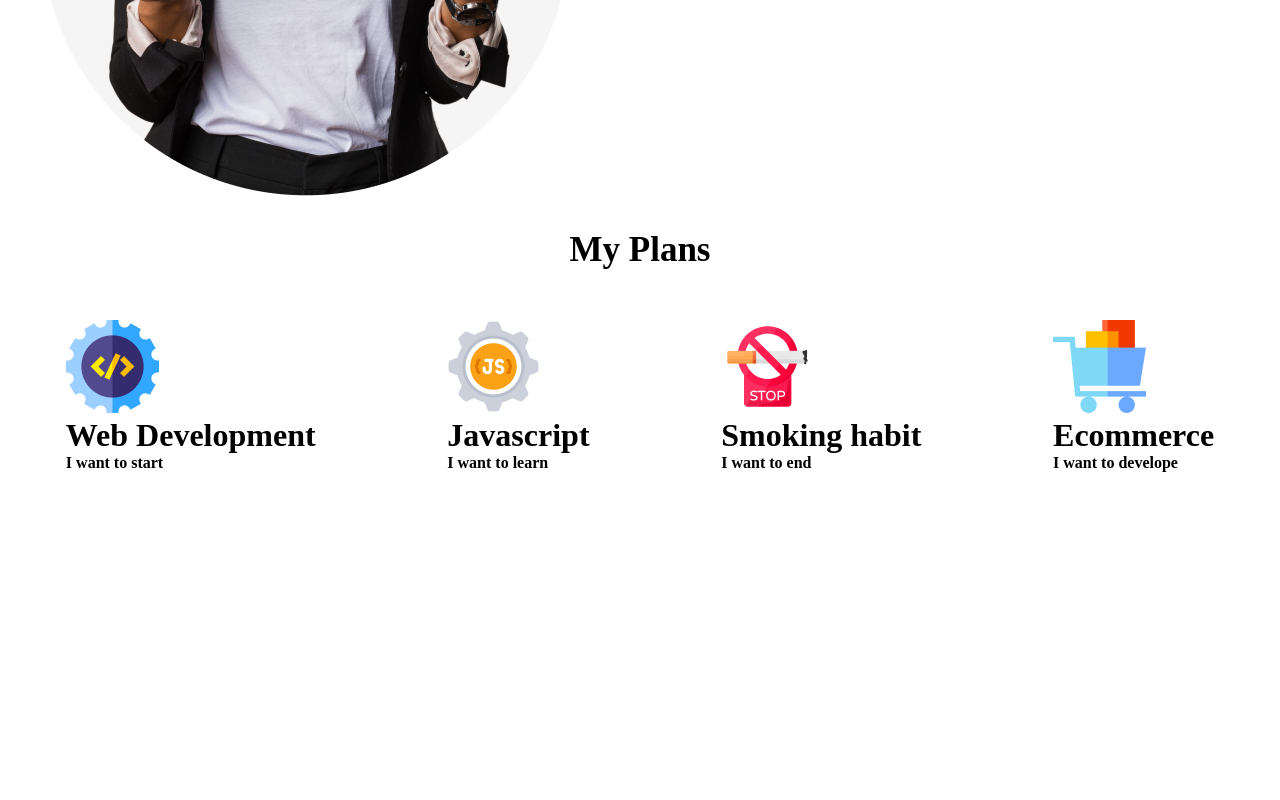
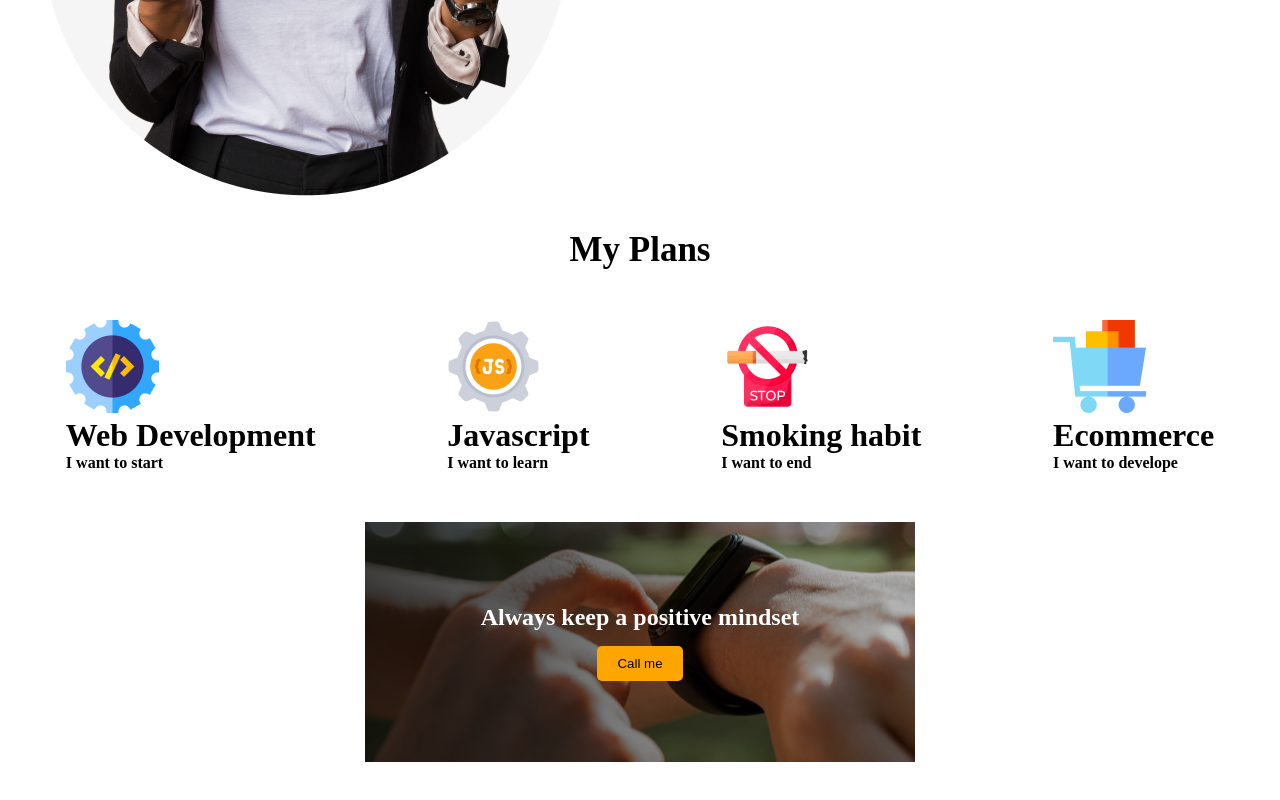
Before and after one commit to mariahashem/New-year-new-me, a plain HTML site: page index.html in a window 1280 px wide. Shown: the part 1341-2141 px from the top of the page. Before the commit the page ends 1813 px from the top, so only its background shows below. Drawn offline with Linux system fonts and the light colour scheme.

Commit message:
advertise section added

```diff
--- a/index.html
+++ b/index.html
@@ -69,6 +69,15 @@
 
             </div>
           </div>
+          <!--advertise section -->
+          <div class="advertiseContainer">
+            <div class="advertise">
+              <div class="advertiseContain">
+                <h2>Always keep a positive mindset</h2>
+              <button class="btn">Call me</button>
+              </div>
+            </div>
+          </div>
         </main>
 
 
--- a/style.css
+++ b/style.css
@@ -59,3 +59,27 @@ ul li{
     justify-content: space-around;
     margin-top: 50px;
 }
+.advertiseContainer{
+    display: block;
+    margin: auto;
+    width:550px ;
+    margin-top: 50px;
+}
+.advertise{
+    background-image: linear-gradient(to right,rgba(0,0,0,0.75),rgba(0,0,0,0.25)),url(./images/watch.png);
+    height: 30vh;
+    background-repeat: no-repeat;
+    background-position: center;
+    margin-bottom: 50px;
+    object-fit: cover;
+
+}
+.advertiseContain{
+    height:30vh ;
+    display: flex;
+    flex-direction: column;
+    justify-content: center;
+     align-items: center;
+    color: white;
+
+}
```
